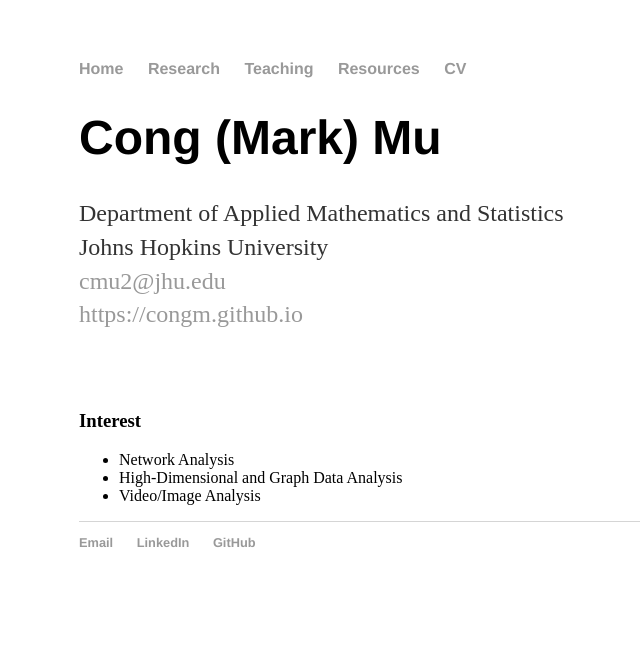
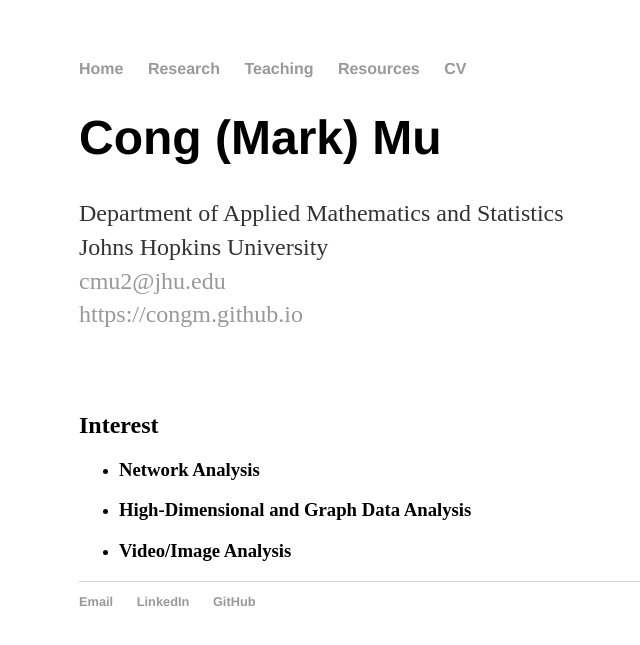
Before and after one commit to CongM/CongM.github.io, a Jekyll site: the page built from index.html, in a window 1280 px wide. Shown: the top 645 px of the page, without its empty margins (113-753 px from the left). Built offline with Jekyll 4.4.1, drawn with Linux system fonts in a browser that asks for light colours.

```diff
--- a/index.html
+++ b/index.html
@@ -13,11 +13,11 @@ title: Cong Mu's Homepage
 		<a href="https://congm.github.io">https://congm.github.io</a>
 	</p>
 	<br><br>
-	<h3>Interest</h3>
+	<h2>Interest</h2>
 	<ul>
-		<li>Network Analysis</li>
-		<li>High-Dimensional and Graph Data Analysis</li>
-		<li>Video/Image Analysis</li>
+		<li><h3>Network Analysis</h3></li>
+		<li><h3>High-Dimensional and Graph Data Analysis</h3></li>
+		<li><h3>Video/Image Analysis</h3></li>
 	</ul>
 
 </div><!-- /.blurb -->
```
